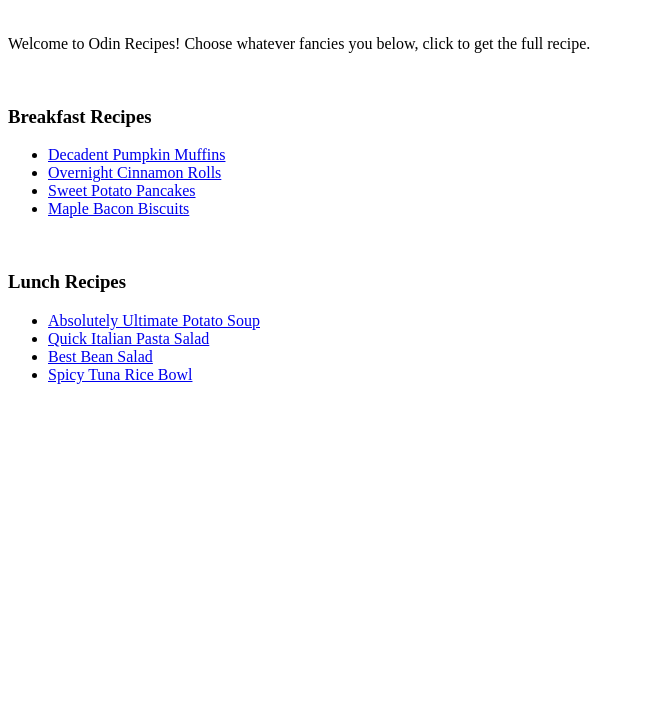
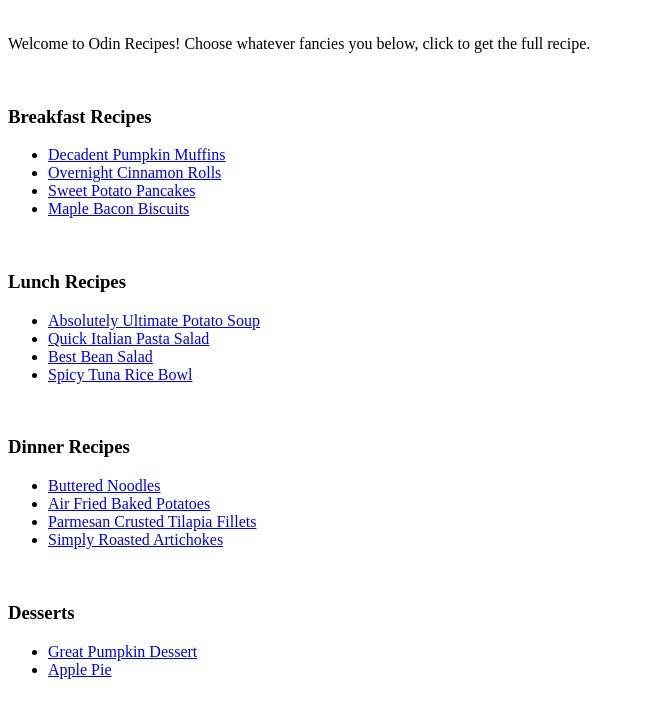
Before and after one commit to sh-raghu/odin-recipes, a plain HTML site: page index.html in a window 1280 px wide. Shown: the part 79-796 px from the top of the page, without its empty margins (0-645 px from the left). Drawn offline with Linux system fonts and the light colour scheme.

Commit message:
Complete the homepage
The index html file has been fully completed. Project finished.

```diff
--- a/index.html
+++ b/index.html
@@ -26,6 +26,19 @@
         <li><a href="recipes/bbs.html">Best Bean Salad</a></li>
         <li><a href="recipes/strb.html">Spicy Tuna Rice Bowl</a></li>
     </ul>
-
+    <br>
+    <h3>Dinner Recipes</h3>
+    <ul>
+        <li><a href="recipes/bn.html">Buttered Noodles</a></li>
+        <li><a href="recipes/af-bapo.html">Air Fried Baked Potatoes</a></li>
+        <li><a href="recipes/pctf.html">Parmesan Crusted Tilapia Fillets</a></li>
+        <li><a href="recipes/sra.html">Simply Roasted Artichokes</a></li>
+    </ul>
+    <br>
+    <h3>Desserts</h3>
+    <ul>
+        <li><a href="recipes/gpd.html">Great Pumpkin Dessert</a></li>
+        <li><a href="recipes/ap.html">Apple Pie</a></li>
+    </ul>
 </body>
 </html>
```
